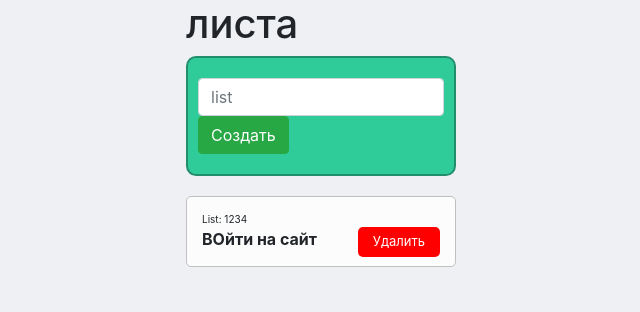
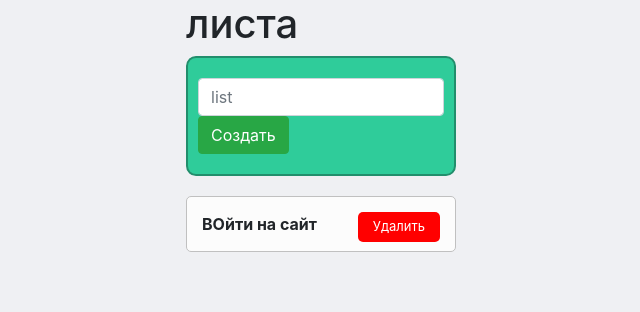
Before and after one commit to Tosking/TODO_together, a PHP site: page /?list=6 in a window 1280 px wide. Shown: the part 294-606 px from the top of the page, without its empty margins (319-959 px from the left). Run offline with PHP 8.4, Linux system fonts and the light colour scheme; data comes from the database, SQL or seed files in the repository.

Commit message:
fixed adding to db

```diff
--- a/site/index.php
+++ b/site/index.php
@@ -19,20 +19,21 @@
       $query = $pdo->query('SELECT * FROM `items` WHERE `list` ='.$list.'');
       $listrow = $pdo->query('SELECT * FROM `list` WHERE `id` ='.$list.'');
       $name = $listrow->fetch(PDO::FETCH_OBJ);
+      $user = 1;
       echo '<h1>List:'.$name->name.'</h1>
     <form action="/add.php?list='.$list.'" method="post" class="input">
       <input type="text" name="task" id="task" placeholder="Нужно сделать.." class="form-control" autocomplete="off">
       <button type="submit" name="sendTask" class="btn btn-success">Отправить</button>
     </form>
     <h1>Создание листа</h1>
-    <form action="/add_list.php" method="post" class="input">
+    <form action="/add_list.php?user='.$user.'" method="post" class="input">
       <input type="text" name="list" id="list" placeholder="list" class="form-control" autocomplete="off">
       <button type="submit" name="createList" class="btn btn-success">Создать</button>
     </form>';
       while($row = $query->fetch(PDO::FETCH_OBJ)) {
         $listrow = $pdo->query('SELECT * FROM `list` WHERE `id` ='.$row->list.'');
         $list = $listrow->fetch(PDO::FETCH_OBJ);
-        echo '<li><div class="list">List: '.$list->name.'</div><b>'.$row->content.'</b><a href="/delete.php?id='.$row->item.'&list='.$row->list.'"><button class="delete">Удалить</button></a></li>';
+        echo '<li><b>'.$row->content.'</b><a href="/delete.php?id='.$row->item.'&list='.$row->list.'"><button class="delete">Удалить</button></a></li>';
       }
       $listrow = $pdo->query('SELECT * FROM `list`');
       echo '<div id="lists">';
```
Also changed, not shown: site/add_list.php (+9 -2 lines).
